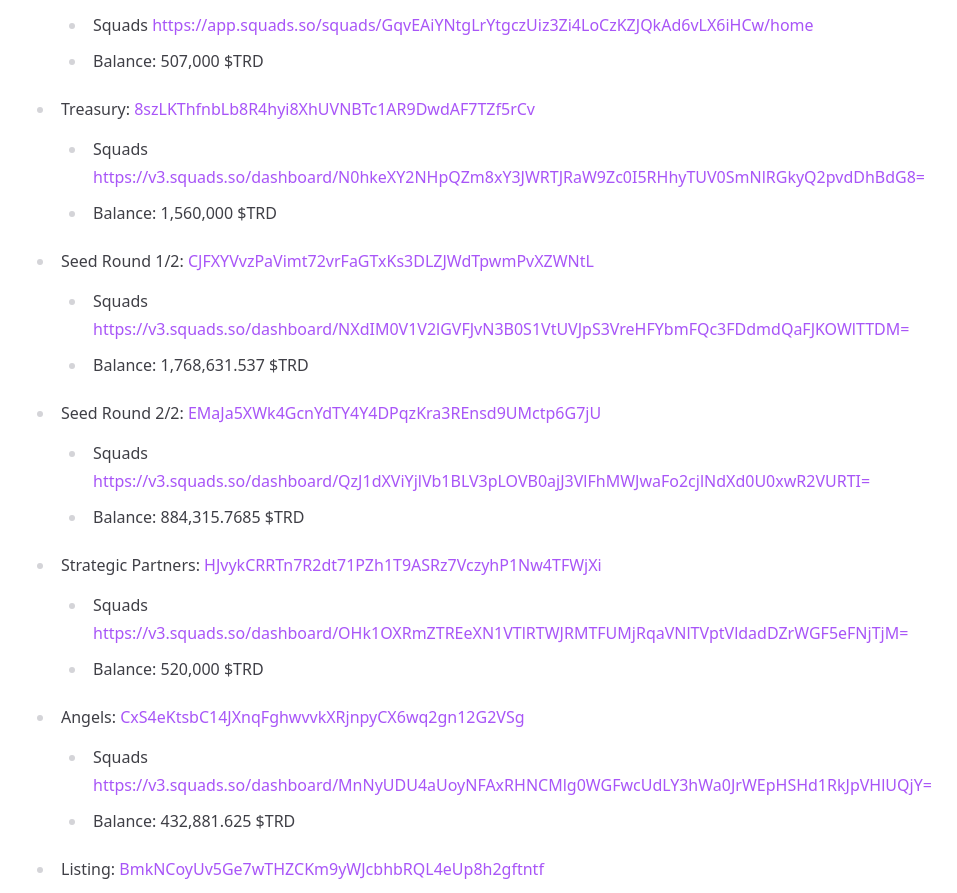
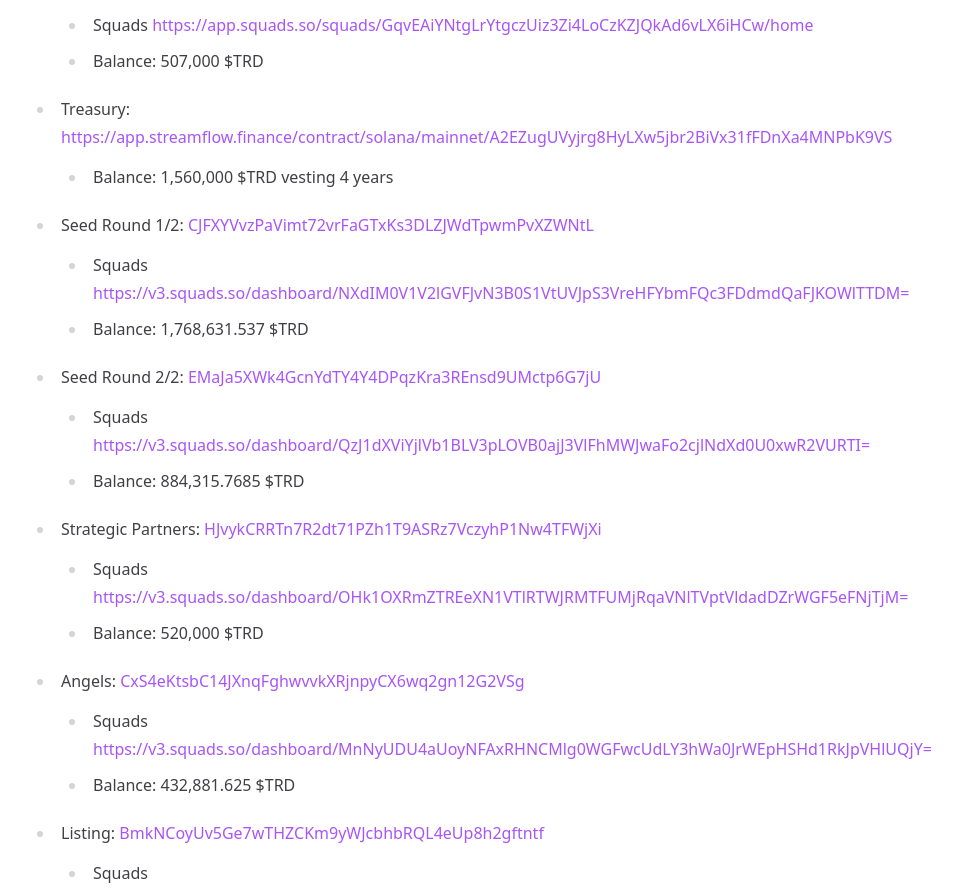
Before and after one commit to triadxyz/docs, a Next.js app: page /tokenomics in a window 1280 px wide. Shown: the part 4220-5113 px from the top of the page, without its empty margins (323-1280 px from the left). Built offline with nearby package versions, Linux system fonts and the light colour scheme.

Commit message:
add vesting

```diff
--- a/src/pages/tokenomics.mdx
+++ b/src/pages/tokenomics.mdx
@@ -106,10 +106,9 @@ This is the largest allocation, dedicated to fueling the growth and expansion of
   - Squads https://app.squads.so/squads/GqvEAiYNtgLrYtgczUiz3Zi4LoCzKZJQkAd6vLX6iHCw/home
   - Balance: 507,000 $TRD
 
-- Treasury: [8szLKThfnbLb8R4hyi8XhUVNBTc1AR9DwdAF7TZf5rCv](https://solscan.io/address/8szLKThfnbLb8R4hyi8XhUVNBTc1AR9DwdAF7TZf5rCv)
+- Treasury: https://app.streamflow.finance/contract/solana/mainnet/A2EZugUVyjrg8HyLXw5jbr2BiVx31fFDnXa4MNPbK9VS
 
-  - Squads https://v3.squads.so/dashboard/N0hkeXY2NHpQZm8xY3JWRTJRaW9Zc0I5RHhyTUV0SmNlRGkyQ2pvdDhBdG8=
-  - Balance: 1,560,000 $TRD
+  - Balance: 1,560,000 $TRD vesting 4 years
 
 - Seed Round 1/2: [CJFXYVvzPaVimt72vrFaGTxKs3DLZJWdTpwmPvXZWNtL](https://solscan.io/address/CJFXYVvzPaVimt72vrFaGTxKs3DLZJWdTpwmPvXZWNtL)
 
```
